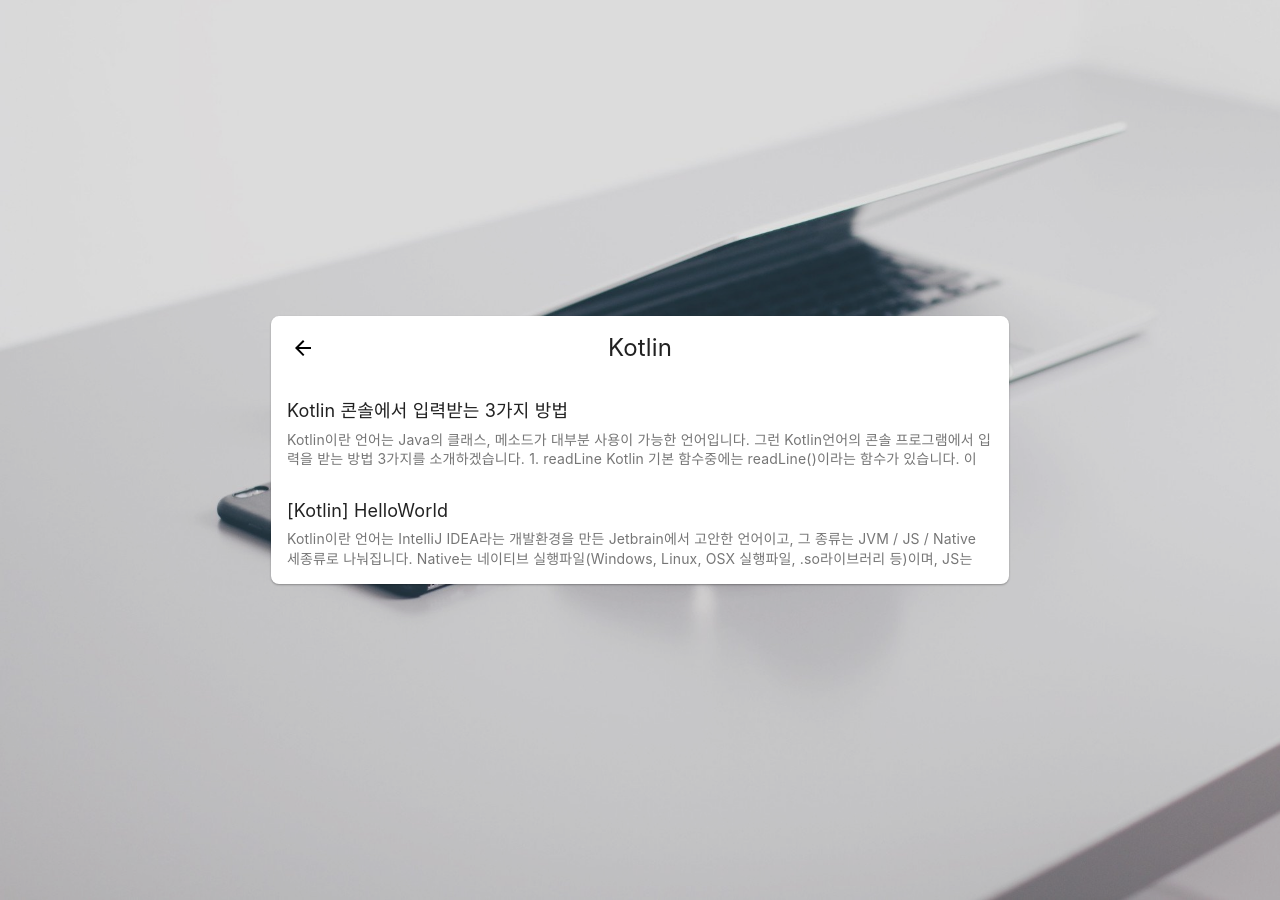
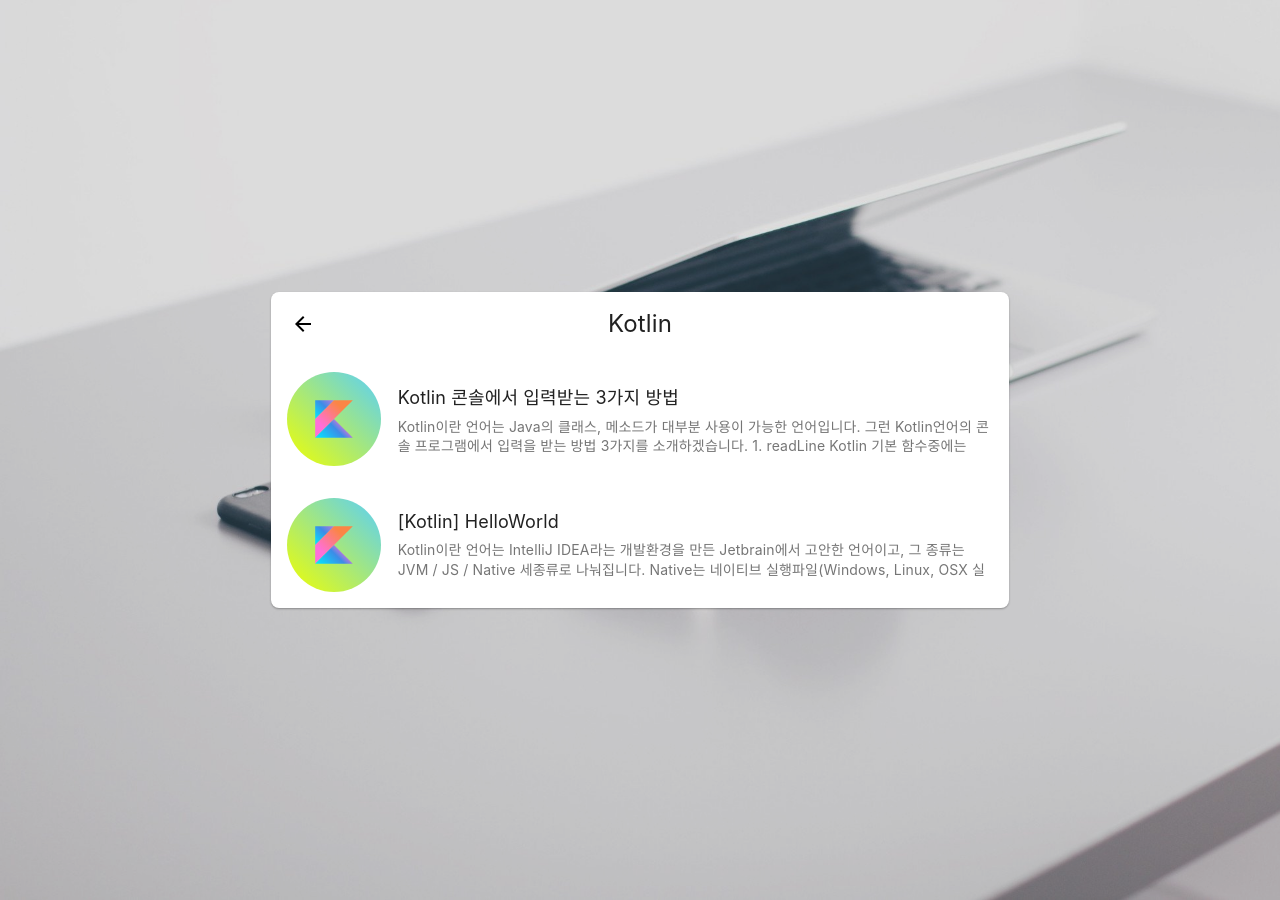
Before and after one commit to opnay/opnay.github.io, a Jekyll site: the page built from category/kotlin.html, in a window 1280 px wide. Built offline with Jekyll 4.4.1, drawn with Linux system fonts in a browser that asks for light colours.

Commit message:
_layouts/category: Add post thumbnail
Signed-off-by: Kim In Seop <opnayn@gmail.com>

```diff
--- a/_layouts/category.html
+++ b/_layouts/category.html
@@ -11,9 +11,21 @@
 <section class="list">
     {% for post in site.categories[cur] %}
     <a class="item ft-black" href="{{ post.url }}">
+        {% if post.image %}
+        <img class="item-thumb" src="{{ post.image }}" alt="{{ post.title }}">
+        <div class="item-info">
+            <h1 class="title">{{ post.title }}</h1>
+            <p class="desc ft-black-sec">{{ post.content | strip_html | xml_escape }}</p>
+        </div>
+        {% else %}
         <h1 class="title">{{ post.title }}</h1>
         <p class="desc ft-black-sec">{{ post.content | strip_html | xml_escape }}</p>
+        {% endif %}
     </a>
     {% endfor %}
+    <style>
+    .item-thumb {margin-right:12px; border-radius:50%; width:94px; vertical-align:middle;}
+    .item-info {display:inline-block; width:calc(100% - 112px); vertical-align:middle;}
+    </style>
 </section>
 {% endif %}
```
